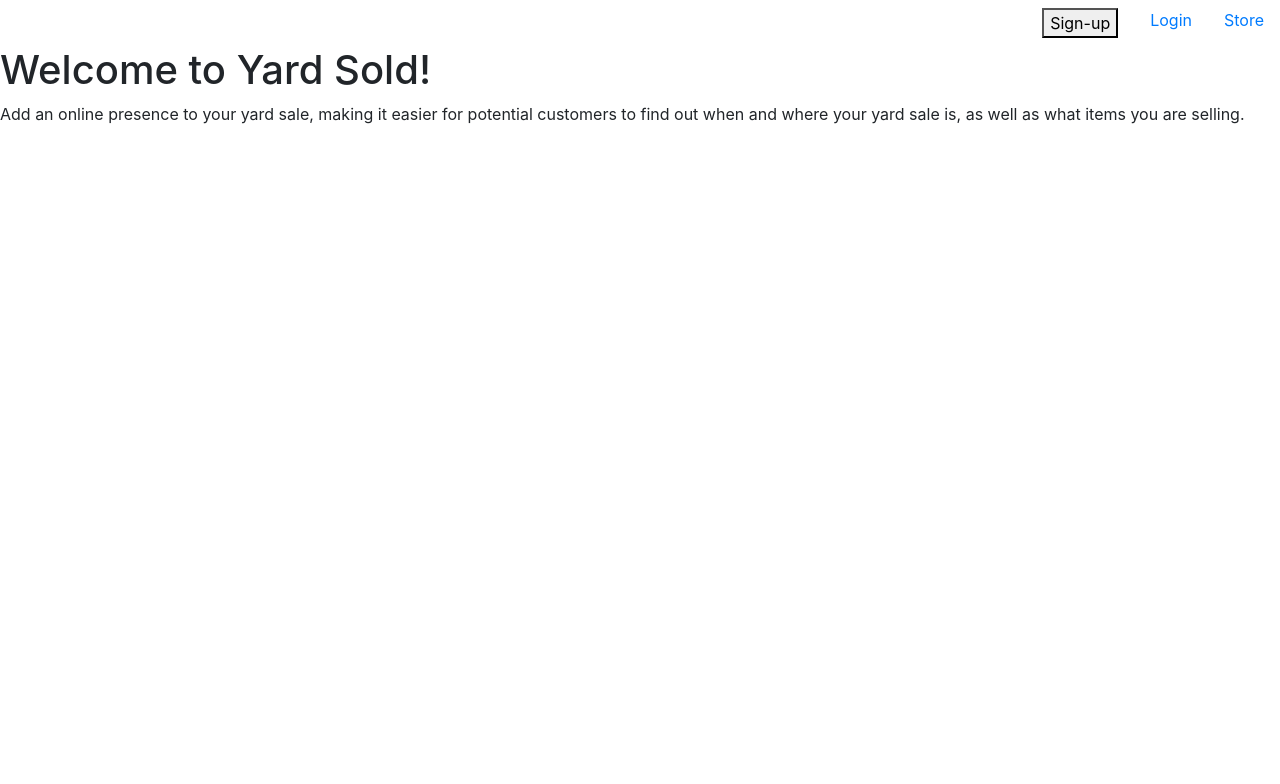
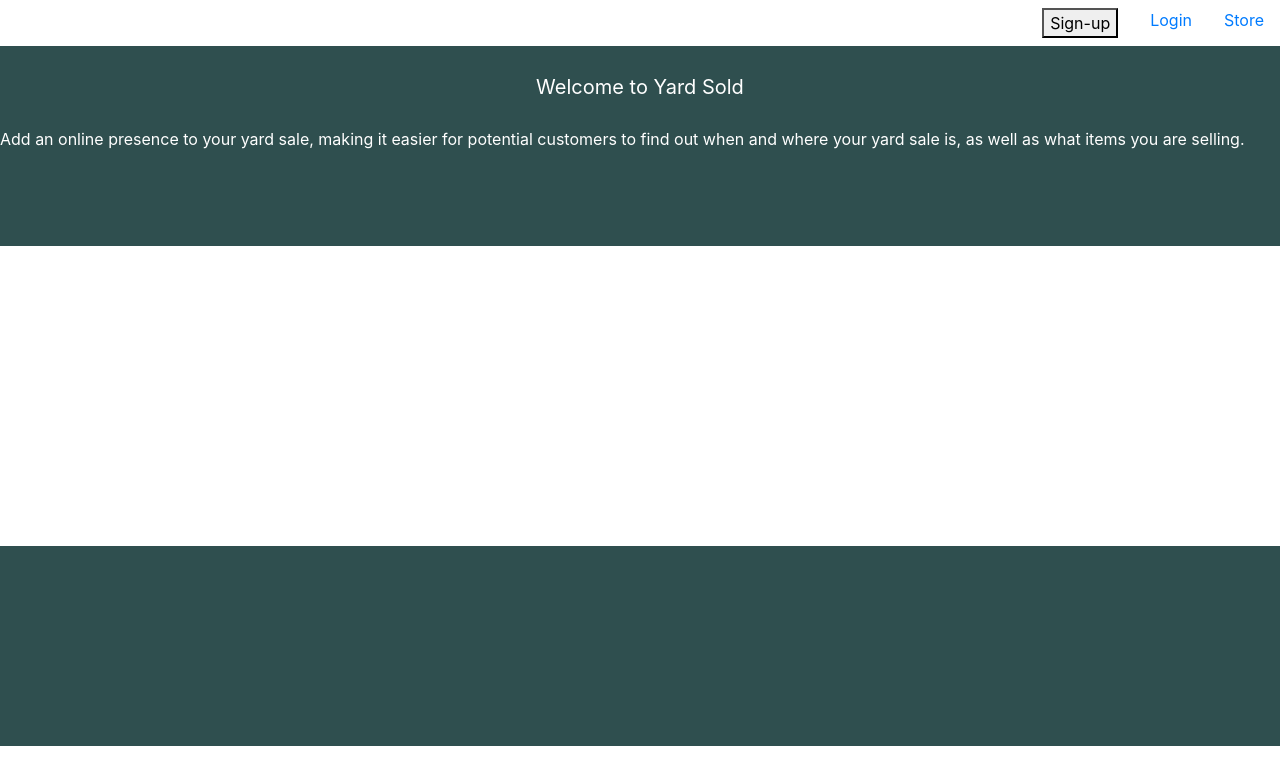
Before and after one commit to Kelel1/yard-sold-fe, a React (Create React App) app: page / in a window 1280 px wide. Shown: the top 784 px of the page. Built offline with nearby package versions, Linux system fonts and the light colour scheme.

Commit message:
add footer

```diff
--- a/src/components/App.js
+++ b/src/components/App.js
@@ -1,6 +1,11 @@
-import React from 'react';
-import { ApolloClient, HttpLink, InMemoryCache, gql } from '@apollo/client';
-import Navbar from '../components/Nav'
+import React           from 'react';
+import { ApolloClient,
+         HttpLink,
+         InMemoryCache,
+         gql
+       }               from '@apollo/client';
+import Navbar          from './Nav';
+import Footer          from  './Footer'
 
 const client = new ApolloClient({
   cache: new InMemoryCache(),
@@ -29,19 +34,27 @@ const App = () => (
 
   <div className="">
     <Navbar/>
-    <h1>
-      Welcome to Yard Sold!
-    </h1>
-    <div>
+    <div className="all">
+      <p className="welcome">
+        Welcome to Yard Sold
+      </p>
       <p>
         Add an online presence to your yard sale, making it easier for potential customers
         to find out when and where your yard sale is, as well as what items you are selling.
       </p>
     </div>
+    <Footer/>
     <style jsx>{`
       .all {
         background-color: #2f4f4f;
         color: white;
+        height: 200px;
+      }
+      .welcome {
+        font-size: 20px;
+        margin: auto;
+        text-align: center;
+        padding: 2%;
       }
 
     `}</style>
--- /dev/null
+++ b/src/components/Footer.js
@@ -0,0 +1,20 @@
+import React from 'react';
+
+const Footer = () => (
+  <div>
+    <div className="footer">
+
+    </div>
+    <style jsx>{`
+      .footer {
+        height: 200px;
+        background-color: #2f4f4f;
+        margin-top: 300px;
+      }
+
+    `}</style>
+
+  </div>
+)
+
+export default Footer;
```
Also changed, not shown: src/components/Footer.Js (deleted, +0 -9 lines).
